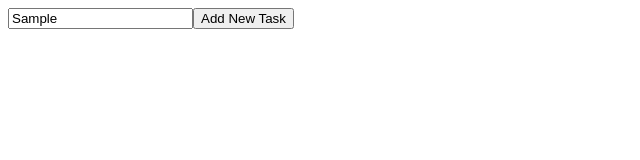
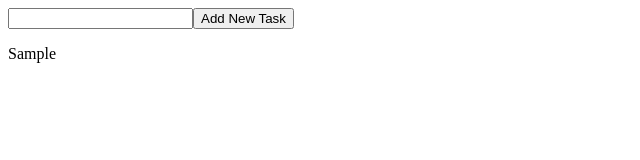
Before and after one commit to DaK-code/TodoApp-project, a React (Vite) app in the folder todoApp/: page / in a window 1280 px wide. Both pictures are taken after typing "Sample" into the empty fields and a click on the button "Add New Task". Shown: the top 160 px of the page, without its empty margins (0-640 px from the left). Built offline with nearby package versions, Linux system fonts and the light colour scheme.

Commit message:
add new feature to create a task list

```diff
--- a/todoApp/src/App.jsx
+++ b/todoApp/src/App.jsx
@@ -3,17 +3,26 @@ import './App.css'
 
 function App() {
   const [text, setText] = useState("")
+  const [tasks, setTasks] = useState([])
 
   const handleChange = (e)=>{
     setText(e.target.value)
+  }
+
+  const handleTasks = (text) =>{
+    const newTask = [...tasks, text]
+    setTasks(newTask)
+    setText("")
   }
 
   return (
     <div>
       <div>
         <input type="text" value = {text} onChange={handleChange} />
-        <button>Add New Task</button>
+        <button onClick={()=>handleTasks(text)}>Add New Task</button>
       </div>
+      {tasks.map(task => <p>{task}</p>)}
+
     </div>
   )
 }
```
